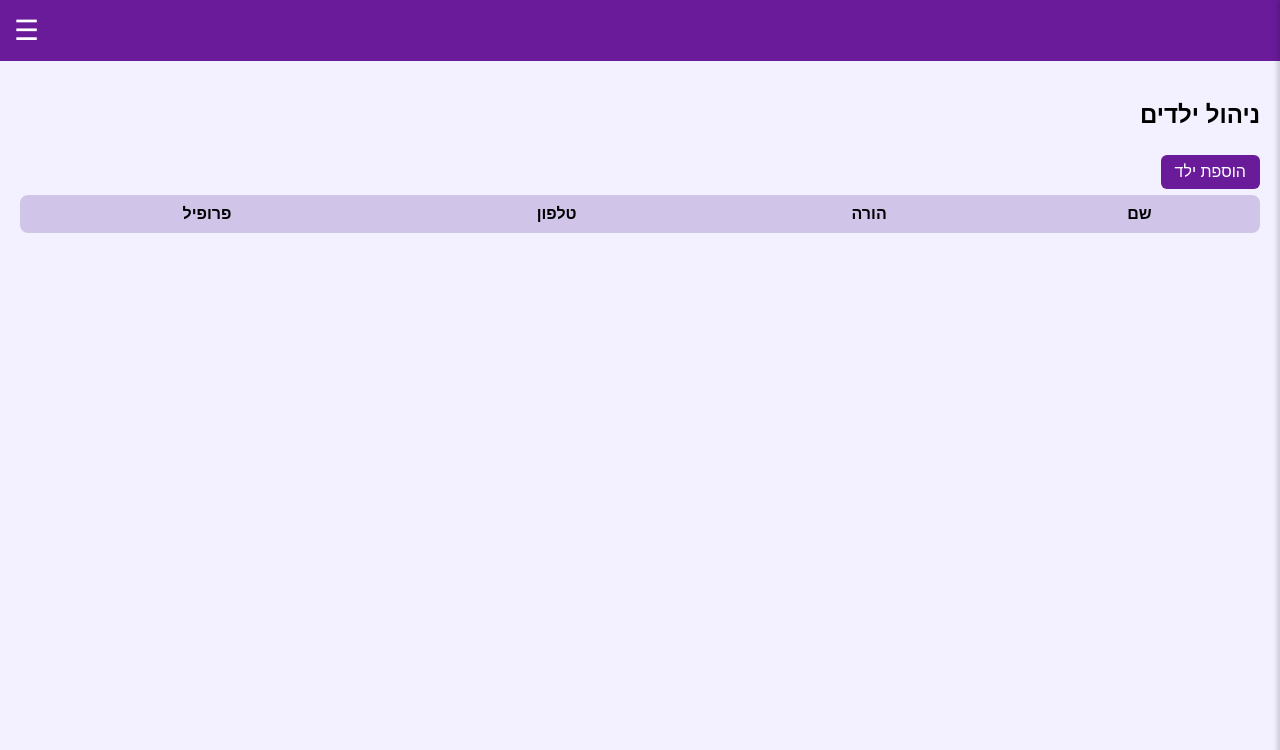
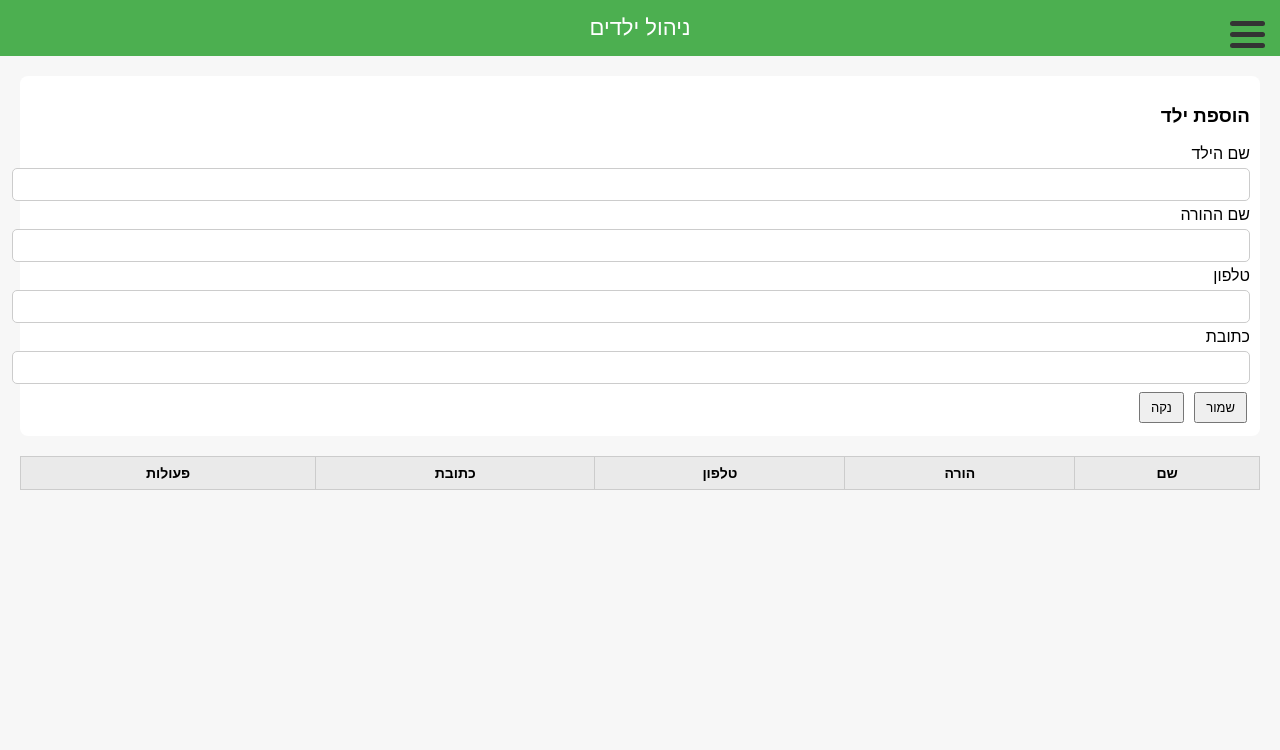
Before and after one commit to bucshelly-byte/WorkScedulear, a Python web app: template templates/children.html in a window 1280 px wide. Shown: the top 750 px of the page. Run offline with Jinja, Linux system fonts and the light colour scheme; the template is opened without the code that fills it, so the values that code supplies are empty.

Commit message:
Update children.html

```diff
--- a/templates/children.html
+++ b/templates/children.html
@@ -1,26 +1,222 @@
-{% extends "base.html" %}
-{% block content %}
+<!DOCTYPE html>
+<html lang="he" dir="rtl">
+<head>
+    <meta charset="UTF-8">
+    <title>ניהול ילדים</title>
+    <meta name="viewport" content="width=device-width, initial-scale=1.0">
 
-<h2>ניהול ילדים</h2>
+    <style>
+        body { font-family: Arial; margin: 0; padding: 0; background: #f7f7f7; }
 
-<a class="btn" href="/children/add">הוספת ילד</a>
+        .hamburger {
+            position: fixed; top: 15px; right: 15px;
+            width: 35px; height: 30px; cursor: pointer; z-index: 1000;
+        }
+        .hamburger div {
+            width: 100%; height: 5px; background: #333;
+            margin: 6px 0; border-radius: 5px;
+        }
 
-<table>
-    <tr>
-        <th>שם</th>
-        <th>הורה</th>
-        <th>טלפון</th>
-        <th>פרופיל</th>
-    </tr>
+        .side-menu {
+            position: fixed; top: 0; right: -250px;
+            width: 250px; height: 100%; background: #333;
+            padding-top: 60px; transition: 0.3s; z-index: 999;
+        }
+        .side-menu a {
+            display: block; padding: 15px; color: white;
+            text-decoration: none; border-bottom: 1px solid #444;
+        }
+        .side-menu.open { right: 0; }
 
-    {% for c in children %}
-    <tr>
-        <td>{{ c.name }}</td>
-        <td>{{ c.parent_name }}</td>
-        <td>{{ c.phone }}</td>
-        <td><a class="btn" href="/children/{{ c.id }}">לצפייה</a></td>
-    </tr>
-    {% endfor %}
-</table>
+        header {
+            background: #4CAF50; color: white;
+            padding: 15px; text-align: center; font-size: 22px;
+        }
 
-{% endblock %}
+        .container { padding: 20px; }
+
+        table {
+            width: 100%; border-collapse: collapse; background: white; margin-top: 20px;
+        }
+        th, td {
+            border: 1px solid #ccc; padding: 8px; text-align: center; font-size: 14px;
+        }
+        th { background: #eaeaea; }
+
+        input {
+            width: 100%;
+            padding: 8px;
+            margin: 5px 0;
+            border-radius: 5px;
+            border: 1px solid #ccc;
+        }
+
+        button {
+            padding: 6px 10px;
+            margin: 3px;
+            font-size: 13px;
+        }
+
+        .form-box {
+            background: white;
+            padding: 10px;
+            border-radius: 8px;
+            margin-bottom: 15px;
+        }
+    </style>
+</head>
+
+<body>
+
+<header>ניהול ילדים</header>
+
+<div class="hamburger" onclick="toggleMenu()">
+    <div></div><div></div><div></div>
+</div>
+
+<div id="sideMenu" class="side-menu">
+    <a href="/home.html?key=ShellySecureKey_9843_2024_XYZ">דף הבית</a>
+    <a href="/children.html?key=ShellySecureKey_9843_2024_XYZ">ניהול ילדים</a>
+    <a href="/visit_add.html?key=ShellySecureKey_9843_2024_XYZ">שיבוץ ילד</a>
+</div>
+
+<div class="container">
+
+    <div class="form-box">
+        <h3 id="formTitle">הוספת ילד</h3>
+        <input id="childId" type="hidden">
+        <label>שם הילד</label>
+        <input id="name" type="text">
+        <label>שם ההורה</label>
+        <input id="parent_name" type="text">
+        <label>טלפון</label>
+        <input id="phone" type="tel">
+        <label>כתובת</label>
+        <input id="address" type="text">
+        <button onclick="saveChild()">שמור</button>
+        <button onclick="resetForm()">נקה</button>
+    </div>
+
+    <table id="childrenTable">
+        <thead>
+            <tr>
+                <th>שם</th>
+                <th>הורה</th>
+                <th>טלפון</th>
+                <th>כתובת</th>
+                <th>פעולות</th>
+            </tr>
+        </thead>
+        <tbody></tbody>
+    </table>
+</div>
+
+<script>
+const KEY = "ShellySecureKey_9843_2024_XYZ";
+
+function toggleMenu() {
+    document.getElementById("sideMenu").classList.toggle("open");
+}
+
+async function loadChildren() {
+    const res = await fetch(`/api/children?key=${KEY}`);
+    const data = await res.json();
+
+    const tbody = document.querySelector("#childrenTable tbody");
+    tbody.innerHTML = "";
+
+    data.forEach(row => {
+        const tr = document.createElement("tr");
+        tr.innerHTML = `
+            <td>${row.name}</td>
+            <td>${row.parent_name || ""}</td>
+            <td>${row.phone || ""}</td>
+            <td>${row.address || ""}</td>
+            <td>
+                <button onclick="editChild(${row.id})">עריכה</button>
+                <button onclick="deleteChild(${row.id})">מחיקה</button>
+            </td>
+        `;
+        tbody.appendChild(tr);
+    });
+}
+
+async function saveChild() {
+    const id = document.getElementById("childId").value;
+    const name = document.getElementById("name").value;
+    const parent_name = document.getElementById("parent_name").value;
+    const phone = document.getElementById("phone").value;
+    const address = document.getElementById("address").value;
+
+    if (!name) {
+        alert("חייב שם ילד");
+        return;
+    }
+
+    const formData = new FormData();
+    formData.append("name", name);
+    formData.append("parent_name", parent_name);
+    formData.append("phone", phone);
+    formData.append("address", address);
+
+    let url;
+    if (id) {
+        url = `/api/children/edit/${id}?key=${KEY}`;
+    } else {
+        url = `/api/children/add?key=${KEY}`;
+    }
+
+    const res = await fetch(url, {
+        method: "POST",
+        body: formData
+    });
+
+    if (res.ok) {
+        resetForm();
+        loadChildren();
+    } else {
+        alert("שגיאה בשמירה");
+    }
+}
+
+function resetForm() {
+    document.getElementById("childId").value = "";
+    document.getElementById("name").value = "";
+    document.getElementById("parent_name").value = "";
+    document.getElementById("phone").value = "";
+    document.getElementById("address").value = "";
+    document.getElementById("formTitle").innerText = "הוספת ילד";
+}
+
+async function editChild(id) {
+    const res = await fetch(`/api/children/${id}?key=${KEY}`);
+    if (!res.ok) {
+        alert("שגיאה בטעינת ילד");
+        return;
+    }
+    const data = await res.json();
+    document.getElementById("childId").value = data.id;
+    document.getElementById("name").value = data.name;
+    document.getElementById("parent_name").value = data.parent_name || "";
+    document.getElementById("phone").value = data.phone || "";
+    document.getElementById("address").value = data.address || "";
+    document.getElementById("formTitle").innerText = "עריכת ילד";
+}
+
+async function deleteChild(id) {
+    if (!confirm("למחוק את הילד וכל השיבוצים שלו?")) return;
+    const res = await fetch(`/api/children/delete/${id}?key=${KEY}`, {
+        method: "POST"
+    });
+    if (res.ok) {
+        loadChildren();
+    } else {
+        alert("שגיאה במחיקה");
+    }
+}
+
+loadChildren();
+</script>
+
+</body>
+</html>
```
